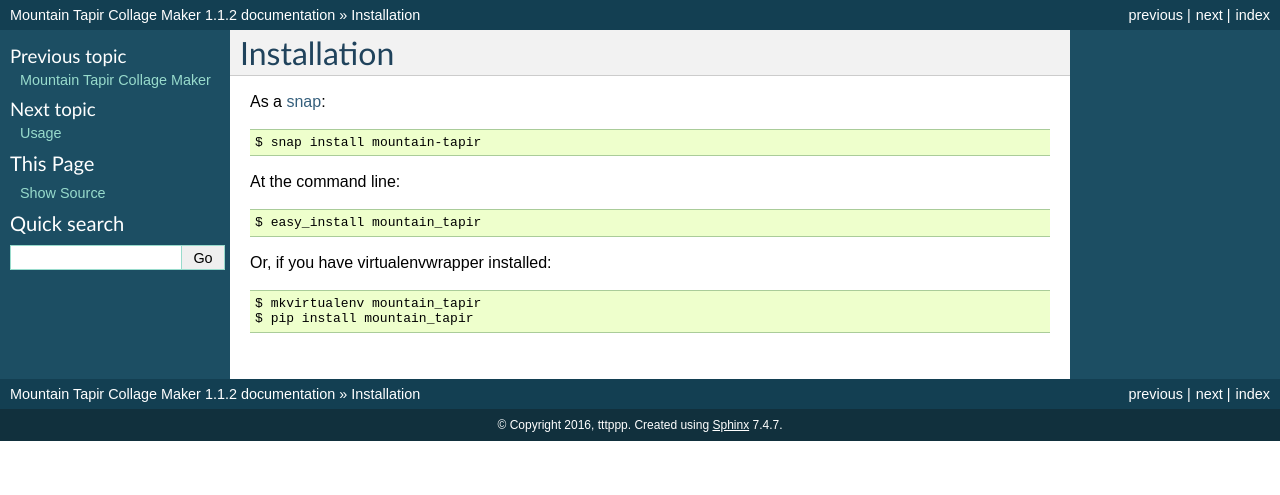
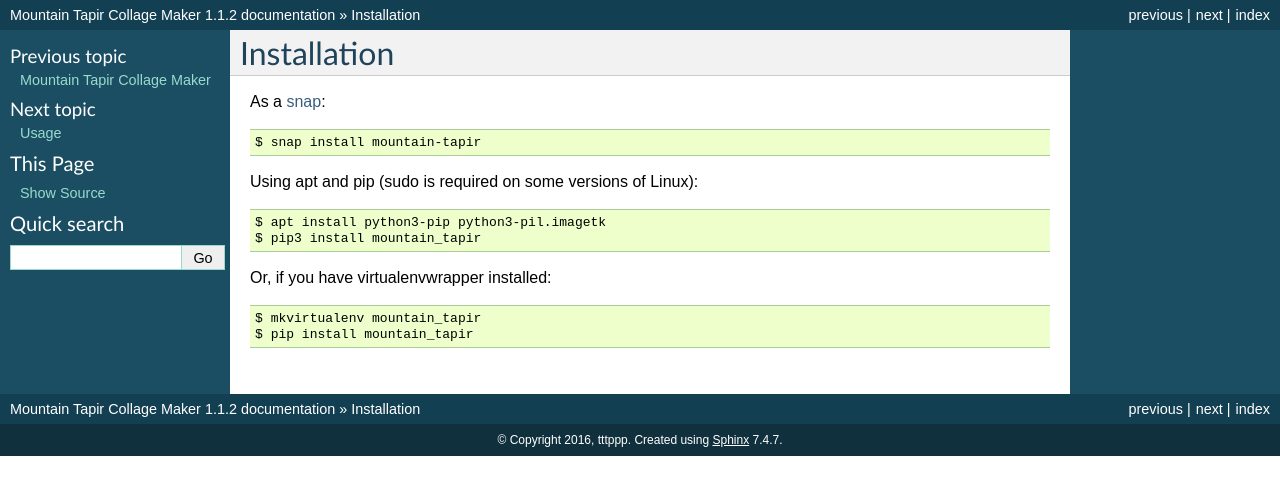
Before and after one commit to tttppp/mountain_tapir, a Sphinx documentation site: the page built from docs/installation.rst, in a window 1280 px wide. Shown: the top 495 px of the page. Built offline with Sphinx 7.4.7, drawn with Linux system fonts in a browser that asks for light colours.

Commit message:
Fixes #28 Update docs for installing on Linux.

```diff
--- a/docs/installation.rst
+++ b/docs/installation.rst
@@ -8,9 +8,10 @@
 
     $ snap install mountain-tapir
 
-At the command line::
+Using apt and pip (sudo is required on some versions of Linux)::
 
-    $ easy_install mountain_tapir
+    $ apt install python3-pip python3-pil.imagetk
+    $ pip3 install mountain_tapir
 
 Or, if you have virtualenvwrapper installed::
 
```
